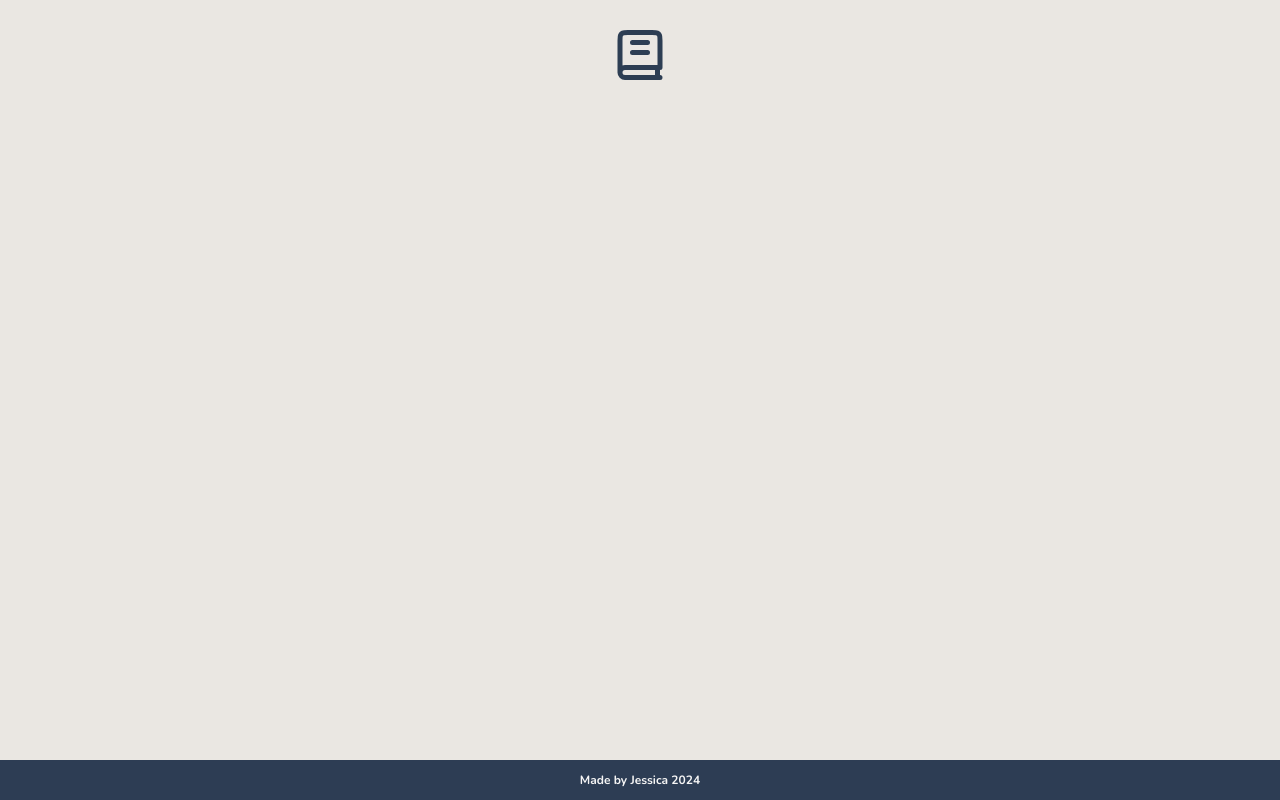
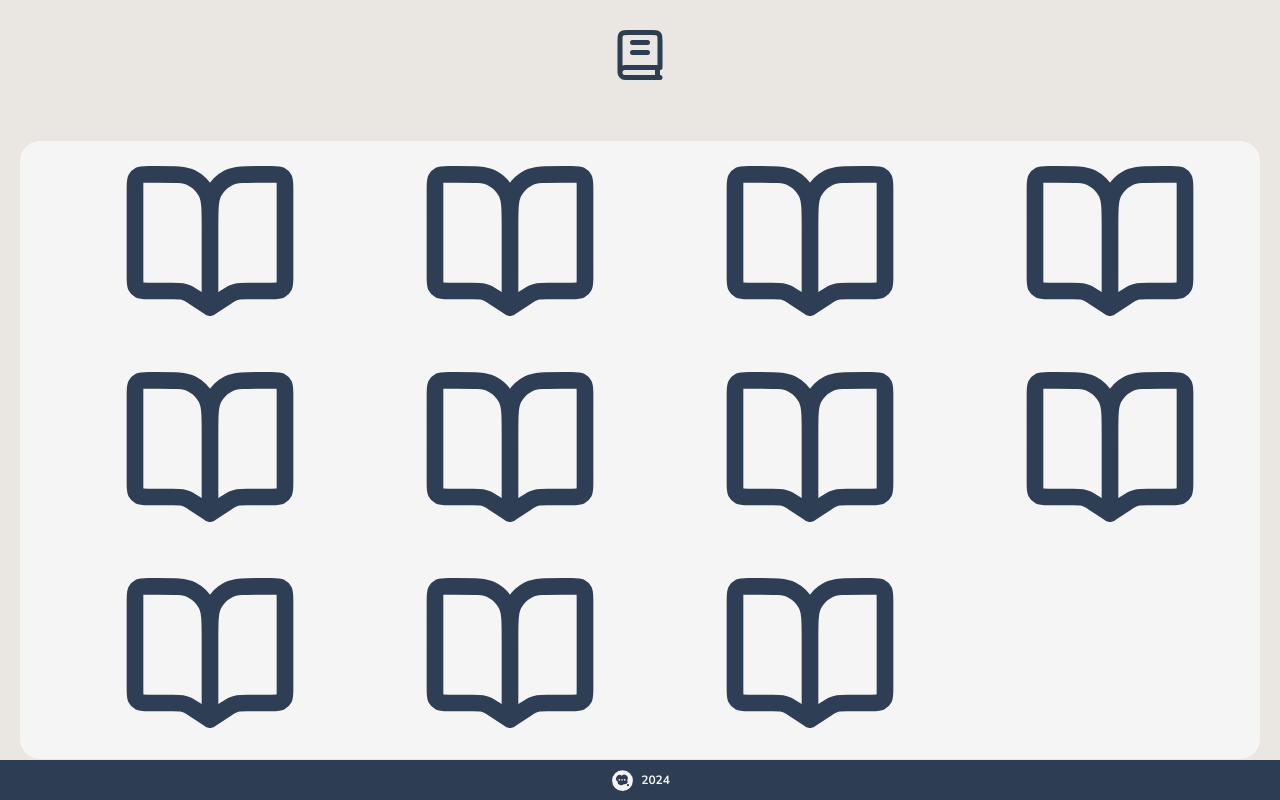
Before and after one commit to jdpabst/library-catalog, a React (Create React App) app: page /catalog in a window 1280 px wide. Built offline with nearby package versions, Linux system fonts and the light colour scheme.

Commit message:
working on styling book pages to get ready for db setup

```diff
--- /dev/null
+++ b/src/Components/BookInfo/BookInfo.css
@@ -0,0 +1,26 @@
+.book-info-main-container {
+ color: #2d3d54;
+
+ ul {
+  list-style-type: none;
+ }
+
+ .book-info-contents-container {
+
+  .book-container {
+   background-color: whitesmoke;
+   border-radius: 20px;
+   display: flex;
+   align-items: center;
+   width: 80%;
+   margin: 0 auto;
+
+   img {
+    height: 350px;
+    margin-right: 100px;
+    /* filter: invert(20%) sepia(33%) saturate(642%) hue-rotate(176deg) brightness(96%) contrast(90%); */
+    filter: invert(44%) sepia(19%) saturate(677%) hue-rotate(153deg) brightness(96%) contrast(90%);
+   }
+  }
+ }
+}
--- /dev/null
+++ b/src/Components/BookInfo/BookInfo.tsx
@@ -0,0 +1,30 @@
+import React from 'react';
+import './BookInfo.css';
+
+export default function BookInfo() {
+
+ return (
+
+  <div className='book-info-main-container'>
+   <div className='book-info-contents-container'>
+    <ul>
+     <li>
+      <div className='book-container'>
+       <img src='/assets/book-placeholder.svg' />
+       <div className='book-info-container'>
+        <h1>Title</h1>
+        <h2>Author</h2>
+        <p># available</p>
+        <p>Summary</p>
+       </div>
+      </div>
+     </li>
+    </ul>
+
+   </div>
+
+  </div>
+
+ )
+
+}
--- /dev/null
+++ b/src/Components/Catalog/Catalog.css
@@ -0,0 +1,26 @@
+.catalog-main-container {
+ /* border: 1px solid black; */
+ padding-top: 50px;
+
+
+ ul {
+  list-style-type: none;
+  background-color: whitesmoke;
+  border-radius: 20px;
+  margin: 0 auto;
+  display: inline-grid;
+  grid-template-columns: 300px 300px 300px 300px;
+  grid-template-rows: auto;
+ }
+
+ img {
+  height: 200px;
+  filter: invert(20%) sepia(33%) saturate(642%) hue-rotate(176deg) brightness(96%) contrast(90%);
+ }
+
+ img:hover {
+  cursor: pointer;
+  filter: invert(44%) sepia(19%) saturate(677%) hue-rotate(153deg) brightness(96%) contrast(90%);
+
+ }
+}
--- /dev/null
+++ b/src/Components/Catalog/Catalog.tsx
@@ -0,0 +1,50 @@
+import React from 'react';
+import { Link } from 'react-router-dom';
+import './Catalog.css';
+
+export default function Catalog() {
+
+ return (
+  <div className='catalog-main-container'>
+   <ul>
+    <Link to='/book-info'>
+     <li>
+      <img src='/assets/book-placeholder.svg' />
+     </li>
+    </Link>
+    <li>
+     <img src='/assets/book-placeholder.svg' />
+    </li>
+    <li>
+     <img src='/assets/book-placeholder.svg' />
+    </li>
+    <li>
+     <img src='/assets/book-placeholder.svg' />
+    </li>
+    <li>
+     <img src='/assets/book-placeholder.svg' />
+    </li>
+    <li>
+     <img src='/assets/book-placeholder.svg' />
+    </li>
+    <li>
+     <img src='/assets/book-placeholder.svg' />
+    </li>
+    <li>
+     <img src='/assets/book-placeholder.svg' />
+    </li>
+    <li>
+     <img src='/assets/book-placeholder.svg' />
+    </li>
+    <li>
+     <img src='/assets/book-placeholder.svg' />
+    </li>
+    <li>
+     <img src='/assets/book-placeholder.svg' />
+    </li>
+
+   </ul>
+
+  </div>
+ )
+}
--- a/src/Components/Footer/Footer.css
+++ b/src/Components/Footer/Footer.css
@@ -5,6 +5,19 @@
  left: 0;
  width: 100vw;
 
+ .footer-contents {
+  display: flex;
+  justify-content: space-between;
+  align-items: center;
+  width: 60px;
+  margin: 0 auto;
+ }
+
+ img {
+  height: 25px;
+  filter: invert(100%) sepia(24%) saturate(2402%) hue-rotate(182deg) brightness(113%) contrast(92%);
+ }
+
  p {
   color: #f5f5f5;
   font-size: 12px;
--- a/src/Components/Footer/Footer.tsx
+++ b/src/Components/Footer/Footer.tsx
@@ -6,7 +6,11 @@ export default function Footer() {
 
  return (
   <div className='footer-container'>
-   <p>Made by Jessica 2024</p>
+   <div className='footer-contents'>
+    <img src='/assets/thought-bubble.svg' />
+    <p>2024</p>
+   </div>
+
   </div>
  )
 }
--- a/src/Components/Home/Home.tsx
+++ b/src/Components/Home/Home.tsx
@@ -1,18 +1,26 @@
-import React from "react";
+import React, { useState } from "react";
+import { Link } from "react-router-dom";
 import './Home.css';
 
 
 export default function Home() {
+ const [input, setInput] = useState('');
+
+
+
  return (
 
   <div className='home-container'>
    <ul className='home-list'>
     <li className='search-container'>
-     <input className='search-input' placeholder="search by title or author" />
+     <input onChange={e => setInput(e.target.value)} className='search-input' placeholder="search by title" />
+     {/* need to add code to go through the database of books and find the right one */}
      <button className='search-bttn'>Search</button>
     </li>
     <li>
-     <button>View Catalog</button>
+     <Link to='/catalog' >
+      <button>View Catalog</button>
+     </Link>
     </li>
     <li>
      <button>Add New Book</button>
--- a/src/Router.js
+++ b/src/Router.js
@@ -3,6 +3,8 @@ import {
  Routes
 } from "react-router-dom";
 
+import BookInfo from "./Components/BookInfo/BookInfo.tsx";
+import Catalog from "./Components/Catalog/Catalog.tsx";
 import Home from "./Components/Home/Home.tsx";
 
 function NavRoutes() {
@@ -15,6 +17,15 @@ function NavRoutes() {
     element={<Home />}
    />
 
+   <Route
+    path='/catalog'
+    element={<Catalog />}
+   />
+
+   <Route
+    path='/book-info'
+    element={<BookInfo />}
+   />
 
   </Routes>
  )
```
Also changed, not shown: public/assets/book-placeholder.svg (added), public/assets/thought-bubble.svg (added).
